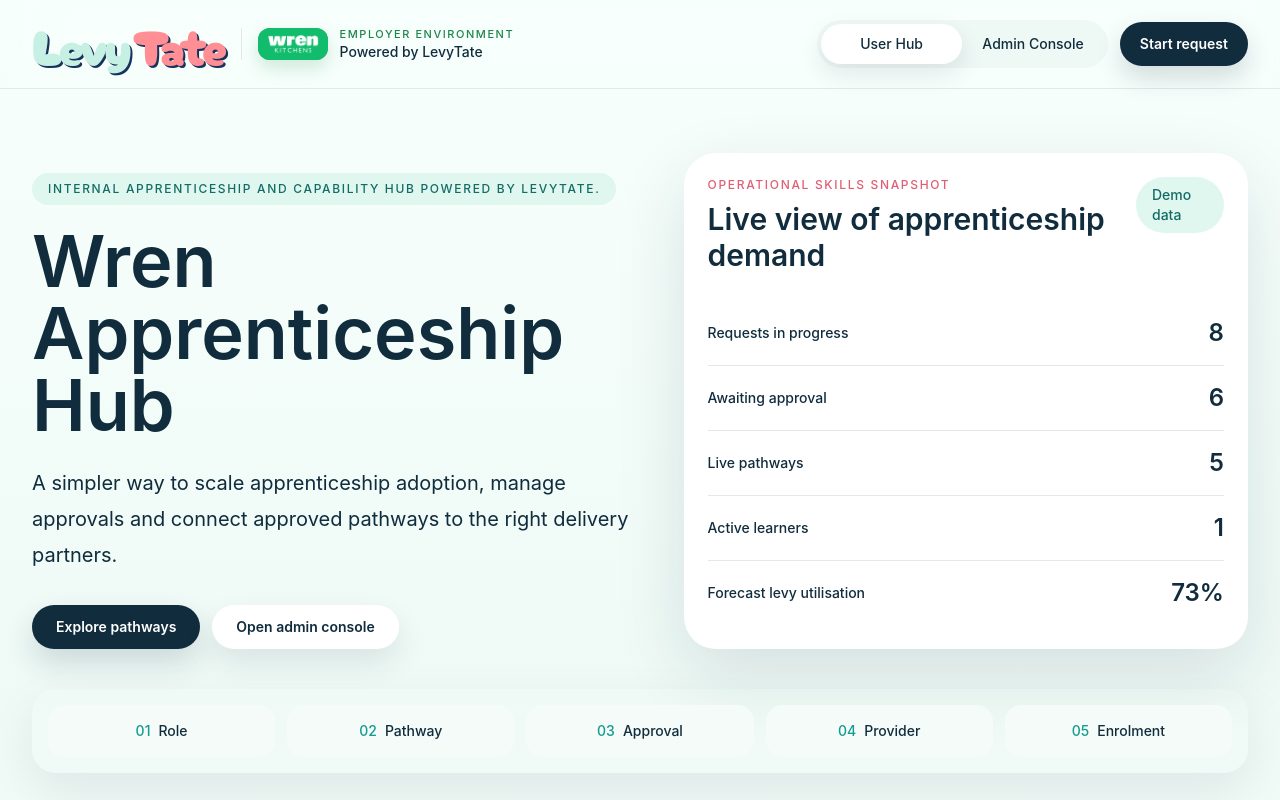
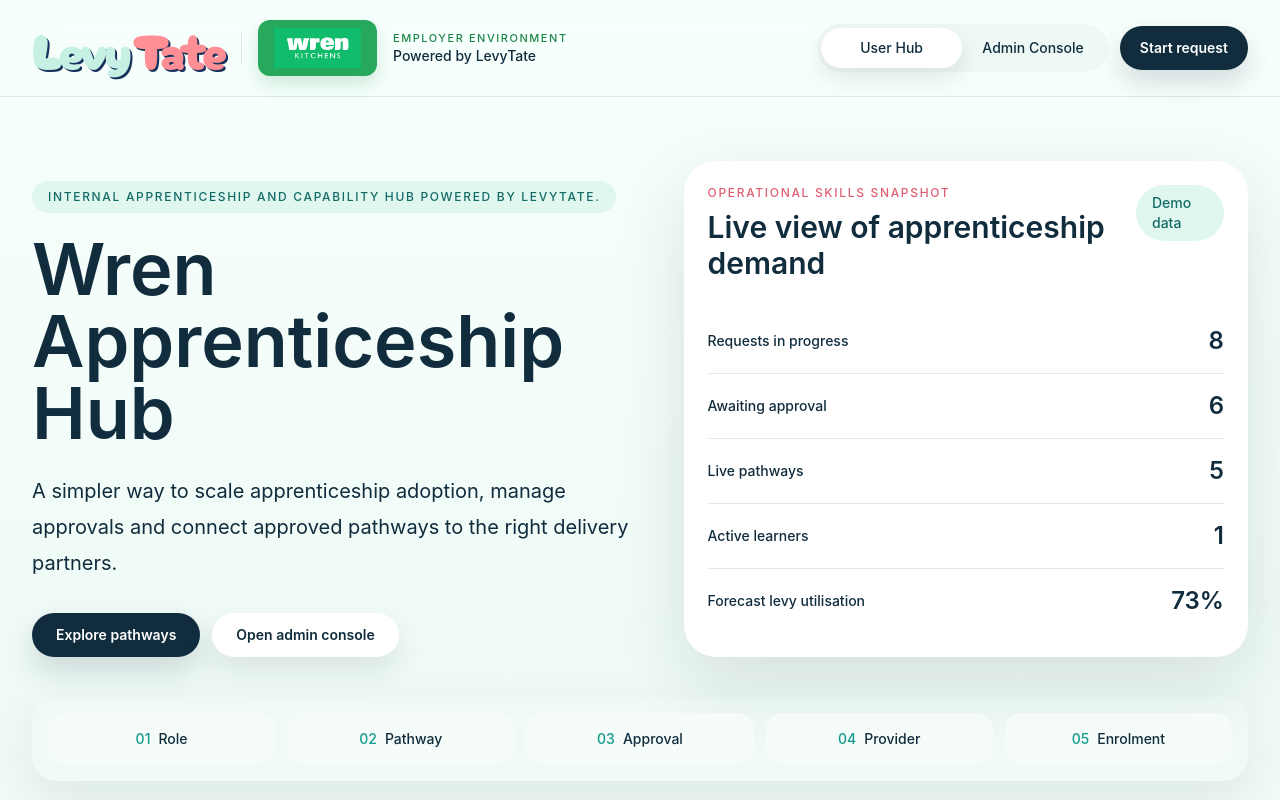
Before and after one commit to jamesevelynross1-sketch/levytate-wren, a Next.js app: page / in a window 1280 px wide. Shown: the top 800 px of the page. Built offline with nearby package versions, Linux system fonts and the light colour scheme.

Commit message:
Refine Wren header logo treatment

```diff
--- a/app/page.tsx
+++ b/app/page.tsx
@@ -208,9 +208,9 @@ export default function Home() {
               <span>Tate</span>
             </div>
             <div className="h-8 w-px bg-[#102c3d]/10" />
-            <div className="flex items-center gap-3">
-              <span className="overflow-hidden rounded-xl bg-[#26A85D] shadow-[0_8px_18px_rgba(29,134,74,0.18)]" aria-label="Wren Kitchens">
-                <Image src="/brand/wren-kitchens-logo.png" alt="Wren Kitchens" width={92} height={40} priority className="h-8 w-auto" />
+            <div className="flex items-center gap-4">
+              <span className="overflow-visible rounded-xl bg-[#26A85D] px-4 py-2 shadow-[0_8px_18px_rgba(29,134,74,0.18)]" aria-label="Wren Kitchens">
+                <Image src="/brand/wren-kitchens-logo.png" alt="Wren Kitchens" width={112} height={40} priority className="h-auto max-h-10 w-auto object-contain" />
               </span>
               <div>
                 <p className="text-[11px] font-medium uppercase tracking-[0.14em] text-[#1D864A]">Employer environment</p>
```
